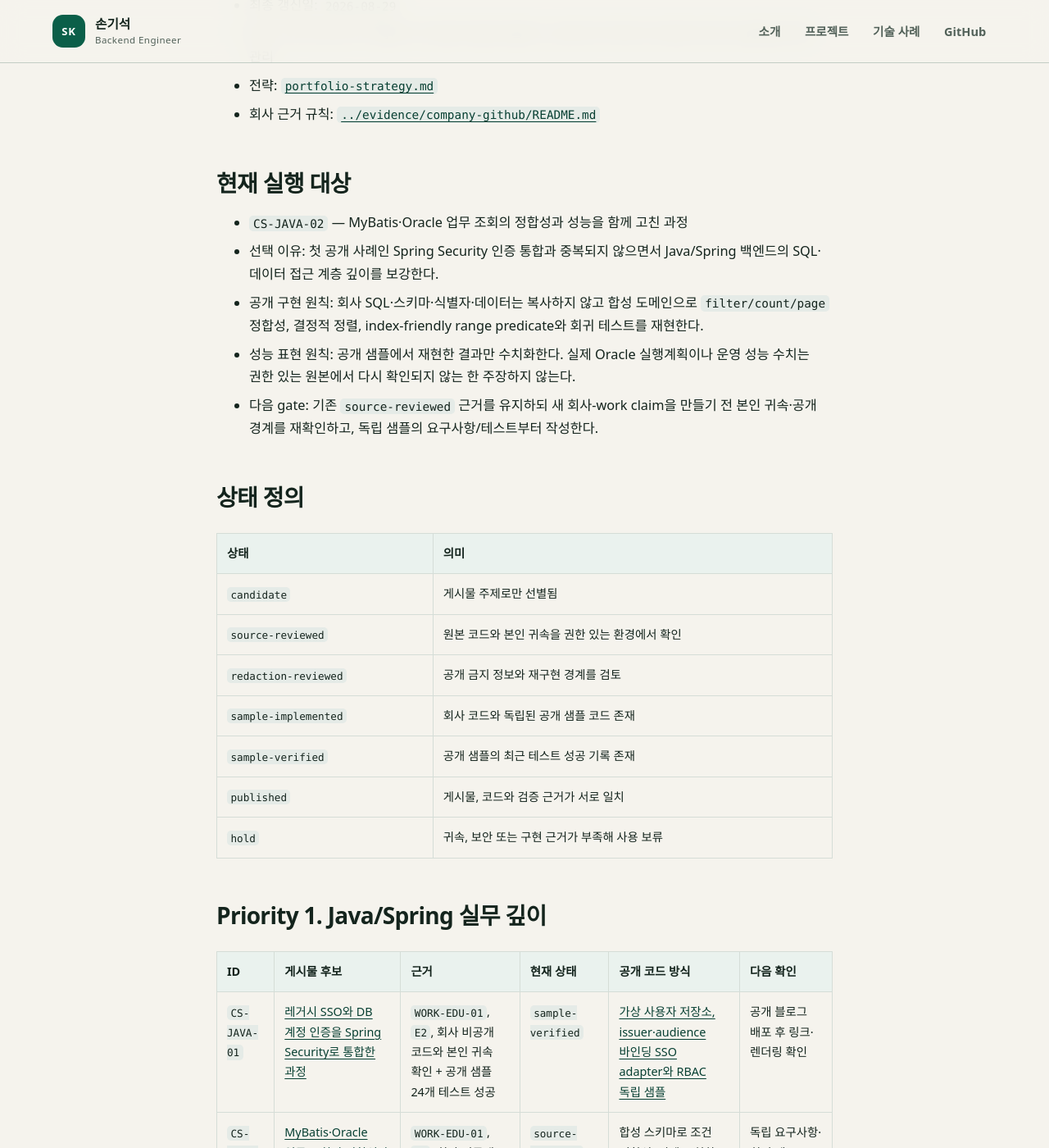
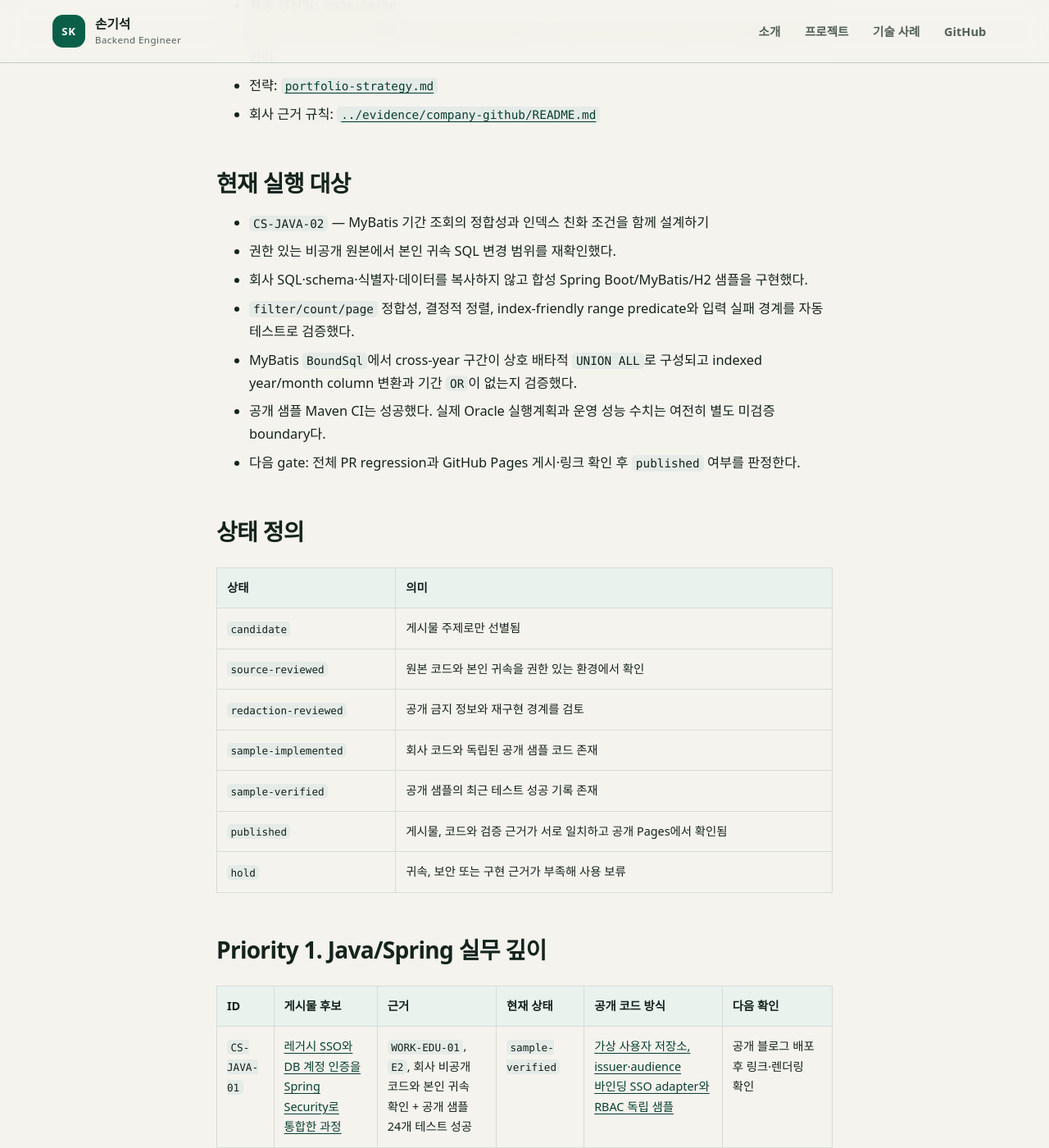
Before and after one commit to son1004007/engineering-career-portfolio, a Jekyll site: the page built from 03_portfolio/case-study-index.md, in a window 1280 px wide and 1400 px high, scrolled down 261 px. Shown: the whole window at 82% size. Built offline with Jekyll 4.4.1, drawn with Linux system fonts in a browser that asks for light colours; our own code applies the rules of GitHub Pages for plain Markdown files; some of the changed text lies outside the part shown.

Commit message:
docs: mark CS-JAVA-02 sample verified

```diff
--- a/03_portfolio/case-study-index.md
+++ b/03_portfolio/case-study-index.md
@@ -7,11 +7,13 @@
 
 ## 현재 실행 대상
 
-- `CS-JAVA-02` — MyBatis·Oracle 업무 조회의 정합성과 성능을 함께 고친 과정
-- 선택 이유: 첫 공개 사례인 Spring Security 인증 통합과 중복되지 않으면서 Java/Spring 백엔드의 SQL·데이터 접근 계층 깊이를 보강한다.
-- 공개 구현 원칙: 회사 SQL·스키마·식별자·데이터는 복사하지 않고 합성 도메인으로 `filter/count/page` 정합성, 결정적 정렬, index-friendly range predicate와 회귀 테스트를 재현한다.
-- 성능 표현 원칙: 공개 샘플에서 재현한 결과만 수치화한다. 실제 Oracle 실행계획이나 운영 성능 수치는 권한 있는 원본에서 다시 확인되지 않는 한 주장하지 않는다.
-- 다음 gate: 기존 `source-reviewed` 근거를 유지하되 새 회사-work claim을 만들기 전 본인 귀속·공개 경계를 재확인하고, 독립 샘플의 요구사항/테스트부터 작성한다.
+- `CS-JAVA-02` — MyBatis 기간 조회의 정합성과 인덱스 친화 조건을 함께 설계하기
+- 권한 있는 비공개 원본에서 본인 귀속 SQL 변경 범위를 재확인했다.
+- 회사 SQL·schema·식별자·데이터를 복사하지 않고 합성 Spring Boot/MyBatis/H2 샘플을 구현했다.
+- `filter/count/page` 정합성, 결정적 정렬, index-friendly range predicate와 입력 실패 경계를 자동 테스트로 검증했다.
+- MyBatis `BoundSql`에서 cross-year 구간이 상호 배타적 `UNION ALL`로 구성되고 indexed year/month column 변환과 기간 `OR`이 없는지 검증했다.
+- 공개 샘플 Maven CI는 성공했다. 실제 Oracle 실행계획과 운영 성능 수치는 여전히 별도 미검증 boundary다.
+- 다음 gate: 전체 PR regression과 GitHub Pages 게시·링크 확인 후 `published` 여부를 판정한다.
 
 ## 상태 정의
 
@@ -22,7 +24,7 @@
 | `redaction-reviewed` | 공개 금지 정보와 재구현 경계를 검토 |
 | `sample-implemented` | 회사 코드와 독립된 공개 샘플 코드 존재 |
 | `sample-verified` | 공개 샘플의 최근 테스트 성공 기록 존재 |
-| `published` | 게시물, 코드와 검증 근거가 서로 일치 |
+| `published` | 게시물, 코드와 검증 근거가 서로 일치하고 공개 Pages에서 확인됨 |
 | `hold` | 귀속, 보안 또는 구현 근거가 부족해 사용 보류 |
 
 ## Priority 1. Java/Spring 실무 깊이
@@ -30,7 +32,7 @@
 | ID | 게시물 후보 | 근거 | 현재 상태 | 공개 코드 방식 | 다음 확인 |
 |---|---|---|---|---|---|
 | `CS-JAVA-01` | [레거시 SSO와 DB 계정 인증을 Spring Security로 통합한 과정](case-studies/spring-security-auth-bridge.md) | `WORK-EDU-01`, `E2`, 회사 비공개 코드와 본인 귀속 확인 + 공개 샘플 24개 테스트 성공 | `sample-verified` | [가상 사용자 저장소, issuer·audience 바인딩 SSO adapter와 RBAC 독립 샘플](../02_projects/case-study-samples/spring-security-auth-bridge/README.md) | 공개 블로그 배포 후 링크·렌더링 확인 |
-| `CS-JAVA-02` | [MyBatis·Oracle 업무 조회의 정합성과 성능을 함께 고친 과정](case-studies/mybatis-query-correctness.md) | `WORK-EDU-01`, `E2`, 회사 비공개 코드와 본인 귀속 확인 | `source-reviewed`, **active** | 합성 스키마로 조건 정합성, 인덱스 친화 범위 조건, count/page 일치와 쿼리 전후 구조 재현 | 독립 요구사항·회귀 테스트 작성 후 공개 샘플 구현; Oracle 고유 성능 수치는 별도 검증 전 사용 금지 |
+| `CS-JAVA-02` | [MyBatis 기간 조회의 정합성과 인덱스 친화 조건을 함께 설계하기](case-studies/mybatis-query-correctness.md) | `WORK-EDU-01`, `E2`, 권한 있는 비공개 원본에서 본인 귀속 SQL 개선 범위 재확인 + 공개 샘플 12개 테스트 성공 | `sample-verified`, **active** | [합성 Spring Boot/MyBatis/H2 샘플](../02_projects/case-study-samples/mybatis-query-correctness/README.md): 기간 구간 분해, count/page 공통 filter, 결정적 pagination, SQL shape 검증 | 전체 PR regression과 Pages 게시 확인; Oracle 실행계획·운영 성능 수치는 별도 증거 전 사용 금지 |
 | `CS-JAVA-03` | [WAR 기반 Spring MVC/JSP 서비스를 환경 독립적으로 배포한 과정](case-studies/war-deployment-portability.md) | `WORK-EDU-01`, `E2`, 회사 비공개 코드와 본인 귀속 확인 | `source-reviewed` | Tomcat, context path, profile, health와 rollback을 포함한 독립 샘플 | 내부 인프라 제거 후 배포·경로 회귀 시나리오 작성 |
 | `CS-JAVA-04` | Java 업무 화면과 Python 분석 결과 재적재를 연결한 데이터 서비스 | `WORK-DATA-01`, `E2`, `implemented` | `candidate` | 가상 분석 결과와 DB를 사용하는 Java/Python 연계 샘플 | 개인 기여 코드, 트랜잭션 경계와 운영 반영 범위 재확인 |
 | `CS-JAVA-11` | [Java/Spring 통계 품질 분석 화면에서 CSV·Excel 데이터와 Xbar-R 시각화를 연결한 과정](case-studies/statistical-analysis-ui.md) | `WORK-DATA-03`, `E2`, 추가 업무 계정 소유와 비공개 코드 일부 기여 확인 | `source-reviewed` | 합성 측정값과 공개 수식으로 업로드·집계·차트 흐름을 독립 구현 | 직접 기여 범위를 화면·데이터 처리 단위로 제한하고 통계 정확도 테스트 설계 |
@@ -48,7 +50,7 @@
 | `CS-JAVA-09` | 확장자와 파일 시그니처를 함께 검사하는 업로드 검증 | Multipart 처리, allowlist, magic number, 설정 외부화 | `hold` | 크기·단축 입력·MIME 불일치·악성 fixture 테스트 추가 |
 | `CS-JAVA-10` | DB 버전 차이로 깨진 목록 페이징을 호환 구조로 복구한 과정 | MyBatis, pagination, 레거시 DB 호환성 | `hold` | Testcontainers 기반 버전별 재현과 실행계획 비교 |
 
-다섯 사례 모두 원본 코드와 본인 귀속을 확인했습니다. 이 중 `CS-JAVA-01`은 회사 코드와 독립된 공개 샘플의 24개 테스트까지 성공해 `sample-verified`이며, 나머지 네 사례는 공개 재현 전이므로 `source-reviewed`입니다. GitHub Pages에서 글·코드·검증 링크를 확인하기 전에는 `published`로 표시하지 않습니다.
+`CS-JAVA-01`과 `CS-JAVA-02`는 회사 코드와 독립된 공개 샘플의 최근 테스트가 성공해 `sample-verified`입니다. 나머지 `source-reviewed` 사례는 공개 재현 코드와 테스트가 생기기 전 완료 상태로 올리지 않습니다. GitHub Pages에서 글·코드·검증 링크를 확인하기 전에는 `published`로 표시하지 않습니다.
 
 ## Priority 2. AI 응용과 검증
 
```
